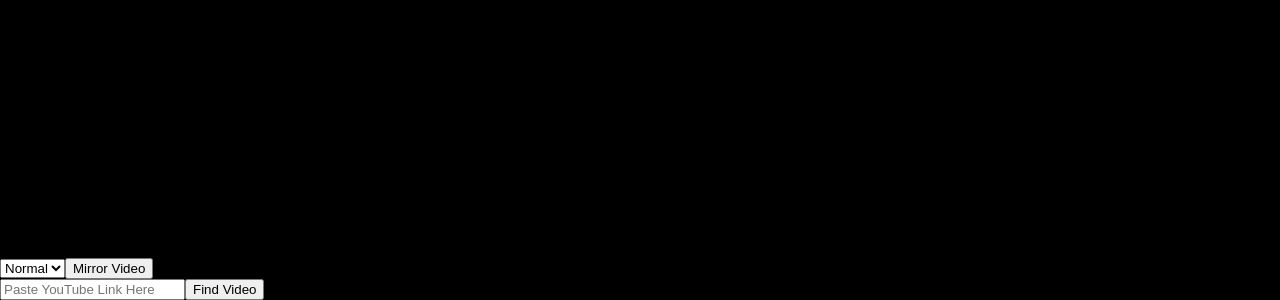
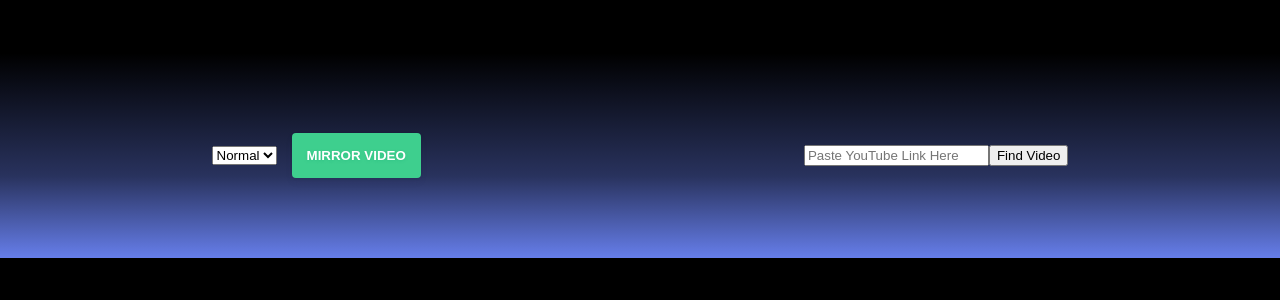
Before and after one commit to callmekungfu/youtube-mirrorify, a React app: page / in a window 1280 px wide. Shown: the part 542-842 px from the top of the page. After the commit the page ends 800 px from the top, so only its background shows below. Built offline with nearby package versions, Linux system fonts and the light colour scheme.

Commit message:
Improved Styling

```diff
--- a/src/components/PlayerControls.tsx
+++ b/src/components/PlayerControls.tsx
@@ -36,8 +36,10 @@ export class Controls extends React.Component<ControlProps, ControlState> {
   render() {
     return (
     <div className="controls-container">
-      <SpeedControl speedChange={this.handleSpeedChange}/>
-      <MirrorControl handleMirrorChange={this.handleMirrorChange}/>
+      <div>
+        <SpeedControl speedChange={this.handleSpeedChange}/>
+        <MirrorControl handleMirrorChange={this.handleMirrorChange}/>
+      </div>
       <TargetControl handleTargetChange={this.handleTargetChange}/>
     </div>
     )
--- a/src/components/YouTubePlayer.tsx
+++ b/src/components/YouTubePlayer.tsx
@@ -50,7 +50,7 @@ export class YouTubePlayer extends React.Component<PlayerProps, PlayerState> {
 
   initPlayer(e: any) {
     youtube = e.target;
-    console.log(youtube);
+    console.log(youtube.getAvailablePlaybackRates());
   }
 
   setPlayBackRate(rate: number) {
@@ -71,7 +71,7 @@ export class YouTubePlayer extends React.Component<PlayerProps, PlayerState> {
 
   render() {
     return (
-      <div className={this.state.mirror ? 'mirrored' : null}>
+      <div className={this.state.mirror ? 'player-container mirrored' : 'player-container'}>
         <YouTube className="video-player" videoId={this.state.vidId} onReady={this.initPlayer} />
       </div>
     );
--- a/src/components/controls/MirrorControl.tsx
+++ b/src/components/controls/MirrorControl.tsx
@@ -28,7 +28,7 @@ export class MirrorControl extends React.Component<SpeedControlProps, SpeedContr
 
   render() {
     return (
-      <button onClick={this.handleClick}>{(this.state.mirrored) ? 'Go Back to Normal' : 'Mirror Video'}</button>
+      <button className="mirror-btn" onClick={this.handleClick}>{(this.state.mirrored) ? 'Go Back to Normal' : 'Mirror Video'}</button>
     )
   }
 }
--- a/src/styles/main.css
+++ b/src/styles/main.css
@@ -12,6 +12,40 @@ body {
   height: 100vh;
 }
 
+.controls-container {
+  position: fixed;
+  bottom: 0;
+  padding: 80px 20px;
+  width: 100%;
+  display: flex;
+  align-items: center;
+  justify-content: space-around;
+  background-image: linear-gradient(to top, #667eea, rgba(102, 126, 234, 0.4) 40%, rgba(118, 75, 162, 0));
+}
+
+.controls-container .mirror-btn {
+  margin-left: 15px;
+  padding: 15px;
+  border: none;
+  border-radius: 4px;
+  color: #fff;
+  cursor: pointer;
+  background: #3ecf8e;
+  text-transform: uppercase;
+  font-weight: 600;
+  transition: all 0.15s;
+  box-shadow: 0 4px 6px rgba(50, 50, 93, .11), 0 1px 3px rgba(0, 0, 0, .08);
+  text-shadow: 0 1px 3px rgba(36, 180, 126, .4);
+}
+
+.controls-container .mirror-btn:hover {
+  transform: translateY(-1px);
+}
+
+.player-container {
+  transition: all ease 0.15s;
+}
+
 .mirrored {
   transform: scaleX(-1);
   -webkit-transform: scaleX(-1);
```
